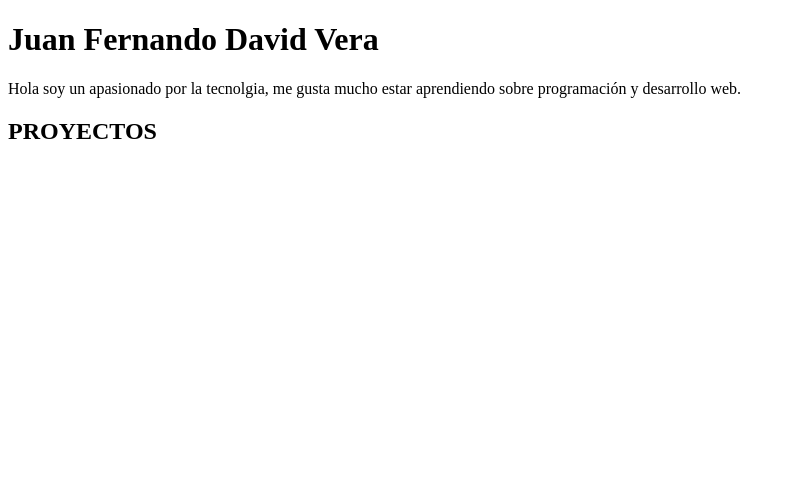
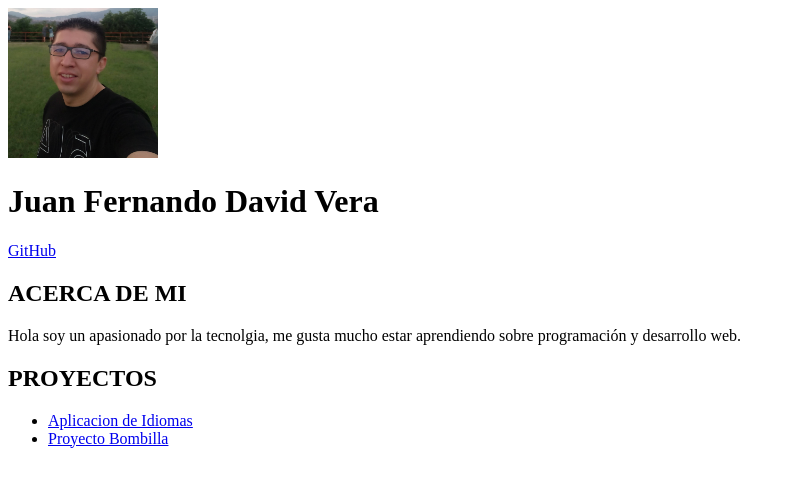
Before and after one commit to juanfer03/Mi_Portafolio, a plain HTML site: page index.html in a window 1280 px wide. Shown: the whole page, without its empty margins (0-795 px from the left). Drawn offline with Linux system fonts and the light colour scheme.

Commit message:
Agrego enlaces de aplicaciones y de imagen

```diff
--- a/index.html
+++ b/index.html
@@ -6,11 +6,24 @@
     <title>Portafolio</title>
   </head>
   <body>
+    <img src="Fotos/perfil.JPG" alt="Foto de perfil" width="150" height="150" />
     <h1>Juan Fernando David Vera</h1>
+    <a href="https://github.com/juanfer03">GitHub</a>
+    <h2>ACERCA DE MI</h2>
     <p>
       Hola soy un apasionado por la tecnolgia, me gusta mucho estar aprendiendo
       sobre programación y desarrollo web.
     </p>
     <h2>PROYECTOS</h2>
+    <ul>
+      <li>
+        <a href="https://juanfer03.github.io/Idiomas/">Aplicacion de Idiomas</a>
+      </li>
+      <li>
+        <a href="https://juanfer03.github.io/proyecto_bombilla/"
+          >Proyecto Bombilla</a
+        >
+      </li>
+    </ul>
   </body>
 </html>
```
Also changed, not shown: Fotos/perfil.JPG (added).
